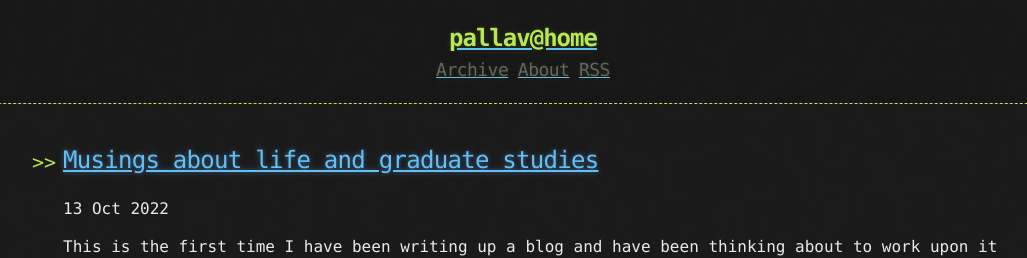
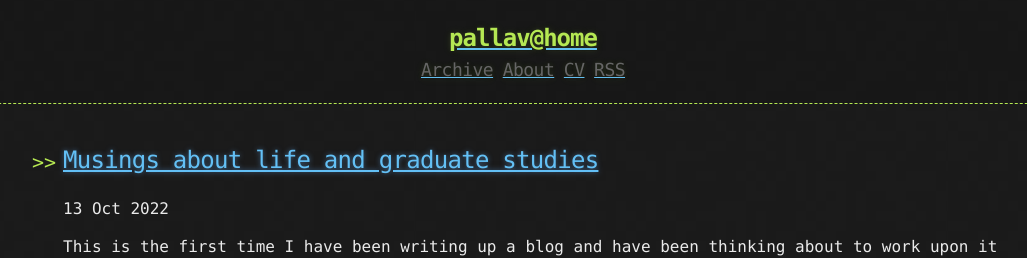
Before and after one commit to pallavsen007/pallavsen007.github.io, a Jekyll site: the page built from index.html, in a window 1280 px wide. Shown: the top 258 px of the page, without its empty margins (117-1144 px from the left). Built offline with Jekyll 4.4.1, drawn with Linux system fonts in a browser that asks for light colours; the list of posts is cut into pages by our own code.

Commit message:
add the link to the CV

```diff
--- a/_includes/links.html
+++ b/_includes/links.html
@@ -1,3 +1,4 @@
 <a href="{{ "/archive" | prepend: site.baseurl | replace: '//', '/' }}"><h2 class="header-link">Archive</h2></a>
 <a href="{{ "/about" | prepend: site.baseurl | replace: '//', '/' }}"><h2 class="header-link">About</h2></a>
+<a href="{{ "/cv" | prepend: site.baseurl | replace: '//', '/' }}"><h2 class="header-link">CV</h2></a>
 <a href="{{ "/atom.xml" | prepend: site.baseurl | replace: '//', '/' }}"><h2 class="header-link">RSS</h2></a>
```
